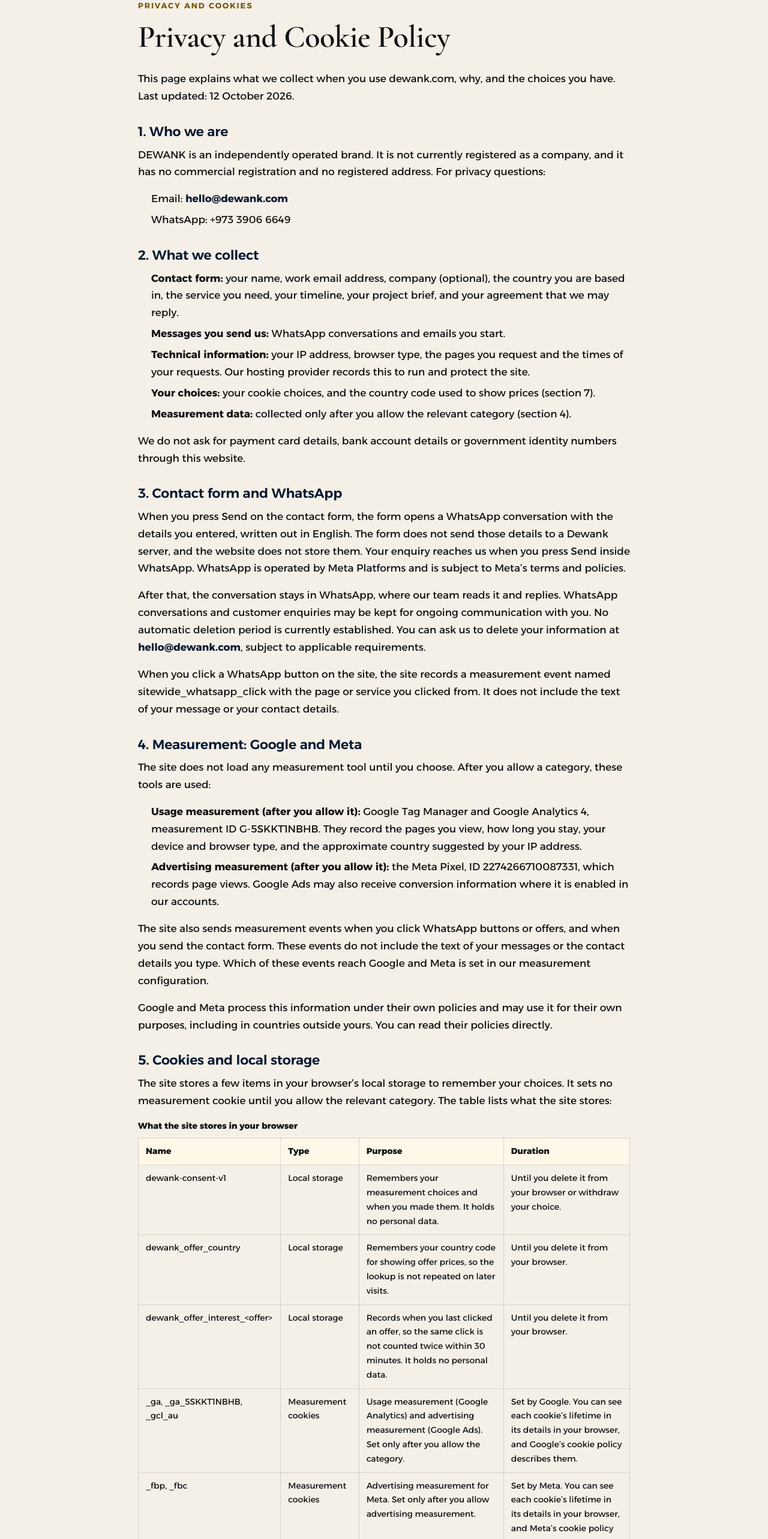
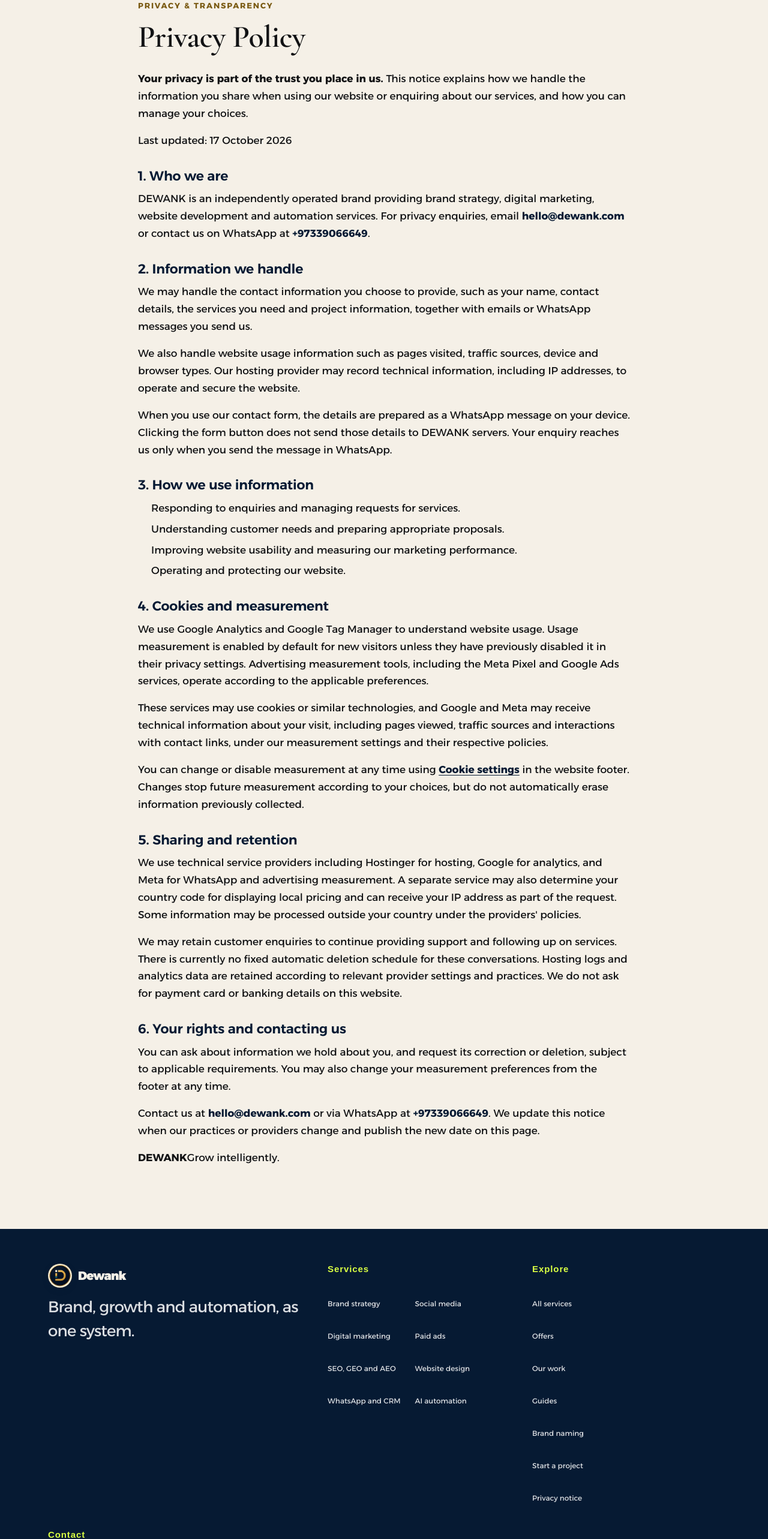
Before and after one commit to mohammedrashad2011-ui/Dewank-2026-website, a Next.js app: page /en/privacy in a window 1280 px wide. Shown: the part 220-2786 px from the top of the page at 60% size. Built offline with nearby package versions, Linux system fonts and the light colour scheme.

Commit message:
Rewrite English privacy policy with matched sections

```diff
--- a/app/(en)/en/privacy/page.tsx
+++ b/app/(en)/en/privacy/page.tsx
@@ -2,13 +2,10 @@ import { EnShell } from "../_en/shell";
 import { enMetadata } from "../_en/metadata";
 import "../_en/styles/privacy.en.css";
 
-// Privacy and cookie policy (English). Short and customer-facing; it describes only what the site's code does.
-// Public access and search indexing are separate settings. The page is public (footer and consent banner link to it).
-// It stays out of search results (noindex) until the owner decides otherwise.
 export const metadata = {
   ...enMetadata(
-    "Privacy and Cookie Policy",
-    "How Dewank handles the details you send us, how cookies and measurement tools work, and the choices you have.",
+    "Privacy Policy",
+    "Learn how DEWANK handles enquiries, website usage information and your privacy choices.",
     "/en/privacy",
   ),
   robots: { index: false, follow: false, nocache: true, googleBot: { index: false, follow: false } },
@@ -17,254 +14,87 @@ export const metadata = {
 function PrivacyPage() {
   return (
     <section className="hero shell privacy">
-      <span className="eyebrow">Privacy and cookies</span>
-      <h1>Privacy and Cookie Policy</h1>
-      <p>
-        This page explains what we collect when you use dewank.com, why, and the choices you have. Last updated: 12 October 2026.
+      <span className="eyebrow">Privacy & transparency</span>
+      <h1>Privacy Policy</h1>
+      <p className="privacy-intro">
+        <strong>Your privacy is part of the trust you place in us.</strong> This notice explains how we handle the information
+        you share when using our website or enquiring about our services, and how you can manage your choices.
       </p>
+      <p className="privacy-updated">Last updated: 17 October 2026</p>
 
       <h2 id="about">1. Who we are</h2>
       <p>
-        DEWANK is an independently operated brand. It is not currently registered as a company, and it has no commercial
-        registration and no registered address. For privacy questions:
+        DEWANK is an independently operated brand providing brand strategy, digital marketing, website development and
+        automation services. For privacy enquiries, email{" "}
+        <a href="mailto:hello@dewank.com">hello@dewank.com</a> or contact us on WhatsApp at{" "}
+        <a href="https://wa.me/97339066649" target="_blank" rel="noopener noreferrer">+97339066649</a>.
       </p>
+
+      <h2 id="information">2. Information we handle</h2>
+      <p>
+        We may handle the contact information you choose to provide, such as your name, contact details, the services
+        you need and project information, together with emails or WhatsApp messages you send us.
+      </p>
+      <p>
+        We also handle website usage information such as pages visited, traffic sources, device and browser types.
+        Our hosting provider may record technical information, including IP addresses, to operate and secure the website.
+      </p>
+      <p>
+        When you use our contact form, the details are prepared as a WhatsApp message on your device. Clicking the form
+        button does not send those details to DEWANK servers. Your enquiry reaches us only when you send the message in WhatsApp.
+      </p>
+
+      <h2 id="purposes">3. How we use information</h2>
       <ul>
-        <li>
-          Email: <a href="mailto:hello@dewank.com">hello@dewank.com</a>
-        </li>
-        <li>
-          WhatsApp: <bdi dir="ltr">+973 3906 6649</bdi>
-        </li>
+        <li>Responding to enquiries and managing requests for services.</li>
+        <li>Understanding customer needs and preparing appropriate proposals.</li>
+        <li>Improving website usability and measuring our marketing performance.</li>
+        <li>Operating and protecting our website.</li>
       </ul>
 
-      <h2 id="collect">2. What we collect</h2>
-      <ul>
-        <li>
-          <strong>Contact form:</strong> your name, work email address, company (optional), the country you are based in, the
-          service you need, your timeline, your project brief, and your agreement that we may reply.
-        </li>
-        <li>
-          <strong>Messages you send us:</strong> WhatsApp conversations and emails you start.
-        </li>
-        <li>
-          <strong>Technical information:</strong> your IP address, browser type, the pages you request and the times of your
-          requests. Our hosting provider records this to run and protect the site.
-        </li>
-        <li>
-          <strong>Your choices:</strong> your cookie choices, and the country code used to show prices (section 7).
-        </li>
-        <li>
-          <strong>Measurement data:</strong> collected only after you allow the relevant category (section 4).
-        </li>
-      </ul>
-      <p>We do not ask for payment card details, bank account details or government identity numbers through this website.</p>
-
-      <h2 id="enquiries">3. Contact form and WhatsApp</h2>
+      <h2 id="measurement">4. Cookies and measurement</h2>
       <p>
-        When you press Send on the contact form, the form opens a WhatsApp conversation with the details you entered, written out
-        in English. The form does not send those details to a Dewank server, and the website does not store them. Your enquiry
-        reaches us when you press Send inside WhatsApp. WhatsApp is operated by Meta Platforms and is subject to Meta&rsquo;s terms
-        and policies.
+        We use Google Analytics and Google Tag Manager to understand website usage. Usage measurement is enabled
+        by default for new visitors unless they have previously disabled it in their privacy settings.
+        Advertising measurement tools, including the Meta Pixel and Google Ads services, operate according
+        to the applicable preferences.
       </p>
       <p>
-        After that, the conversation stays in WhatsApp, where our team reads it and replies. WhatsApp conversations and customer
-        enquiries may be kept for ongoing communication with you. No automatic deletion period is currently established. You can
-        ask us to delete your information at <a href="mailto:hello@dewank.com">hello@dewank.com</a>, subject to applicable
-        requirements.
+        These services may use cookies or similar technologies, and Google and Meta may receive technical information
+        about your visit, including pages viewed, traffic sources and interactions with contact links, under our
+        measurement settings and their respective policies.
       </p>
       <p>
-        When you click a WhatsApp button on the site, the site records a measurement event named{" "}
-        <bdi dir="ltr">sitewide_whatsapp_click</bdi> with the page or service you clicked from. It does not include the text of
-        your message or your contact details.
+        You can change or disable measurement at any time using{" "}
+        <button type="button" className="legal-link-button" data-dewank-consent-open="">Cookie settings</button>{" "}
+        in the website footer. Changes stop future measurement according to your choices, but do not automatically
+        erase information previously collected.
       </p>
 
-      <h2 id="analytics">4. Measurement: Google and Meta</h2>
-      <p>The site does not load any measurement tool until you choose. After you allow a category, these tools are used:</p>
-      <ul>
-        <li>
-          <strong>Usage measurement (after you allow it):</strong> Google Tag Manager and Google Analytics 4, measurement ID{" "}
-          <bdi dir="ltr">G-5SKKT1NBHB</bdi>. They record the pages you view, how long you stay, your device and browser type,
-          and the approximate country suggested by your IP address.
-        </li>
-        <li>
-          <strong>Advertising measurement (after you allow it):</strong> the Meta Pixel, ID <bdi dir="ltr">2274266710087331</bdi>,
-          which records page views. Google Ads may also receive conversion information where it is enabled in our accounts.
-        </li>
-      </ul>
+      <h2 id="sharing">5. Sharing and retention</h2>
       <p>
-        The site also sends measurement events when you click WhatsApp buttons or offers, and when you send the contact form.
-        These events do not include the text of your messages or the contact details you type. Which of these events reach Google
-        and Meta is set in our measurement configuration.
+        We use technical service providers including Hostinger for hosting, Google for analytics, and Meta for
+        WhatsApp and advertising measurement. A separate service may also determine your country code for displaying
+        local pricing and can receive your IP address as part of the request. Some information may be processed
+        outside your country under the providers&apos; policies.
       </p>
       <p>
-        Google and Meta process this information under their own policies and may use it for their own purposes, including in
-        countries outside yours. You can read their policies directly.
+        We may retain customer enquiries to continue providing support and following up on services. There is currently
+        no fixed automatic deletion schedule for these conversations. Hosting logs and analytics data are retained
+        according to relevant provider settings and practices. We do not ask for payment card or banking details on this website.
       </p>
 
-      <h2 id="cookies">5. Cookies and local storage</h2>
+      <h2 id="rights">6. Your rights and contacting us</h2>
       <p>
-        The site stores a few items in your browser&rsquo;s local storage to remember your choices. It sets no measurement cookie
-        until you allow the relevant category. The table lists what the site stores:
-      </p>
-      <div className="legal-table-wrap" tabIndex={0} role="region" aria-label="What the site stores in your browser">
-        <table className="legal-table">
-          <caption>What the site stores in your browser</caption>
-          <thead>
-            <tr>
-              <th scope="col">Name</th>
-              <th scope="col">Type</th>
-              <th scope="col">Purpose</th>
-              <th scope="col">Duration</th>
-            </tr>
-          </thead>
-          <tbody>
-            <tr>
-              <td><bdi dir="ltr">dewank-consent-v1</bdi></td>
-              <td>Local storage</td>
-              <td>Remembers your measurement choices and when you made them. It holds no personal data.</td>
-              <td>Until you delete it from your browser or withdraw your choice.</td>
-            </tr>
-            <tr>
-              <td><bdi dir="ltr">dewank_offer_country</bdi></td>
-              <td>Local storage</td>
-              <td>Remembers your country code for showing offer prices, so the lookup is not repeated on later visits.</td>
-              <td>Until you delete it from your browser.</td>
-            </tr>
-            <tr>
-              <td><bdi dir="ltr">dewank_offer_interest_&lt;offer&gt;</bdi></td>
-              <td>Local storage</td>
-              <td>Records when you last clicked an offer, so the same click is not counted twice within 30 minutes. It holds no personal data.</td>
-              <td>Until you delete it from your browser.</td>
-            </tr>
-            <tr>
-              <td><bdi dir="ltr">_ga</bdi>, <bdi dir="ltr">_ga_5SKKT1NBHB</bdi>, <bdi dir="ltr">_gcl_au</bdi></td>
-              <td>Measurement cookies</td>
-              <td>Usage measurement (Google Analytics) and advertising measurement (Google Ads). Set only after you allow the category.</td>
-              <td>Set by Google. You can see each cookie&rsquo;s lifetime in its details in your browser, and Google&rsquo;s cookie policy describes them.</td>
-            </tr>
-            <tr>
-              <td><bdi dir="ltr">_fbp</bdi>, <bdi dir="ltr">_fbc</bdi></td>
-              <td>Measurement cookies</td>
-              <td>Advertising measurement for Meta. Set only after you allow advertising measurement.</td>
-              <td>Set by Meta. You can see each cookie&rsquo;s lifetime in its details in your browser, and Meta&rsquo;s cookie policy describes them.</td>
-            </tr>
-          </tbody>
-        </table>
-      </div>
-
-      <h2 id="consent">6. Your consent, refusal and withdrawal</h2>
-      <ul>
-        <li>
-          On your first visit usage measurement is on by default. Advertising measurement (Google Ads and the Meta Pixel) stays
-          off until you turn it on.
-        </li>
-        <li>Refusing measurement does not affect how you use the site or the services you request.</li>
-        <li>
-          You can change or withdraw your choice at any time from{" "}
-          <button type="button" className="legal-link-button" data-dewank-consent-open="">Cookie settings</button>{" "}
-          at the bottom of any page. Withdrawing reloads the page without the measurement tools and removes the measurement
-          cookies that this browser holds for this site.
-        </li>
-        <li>
-          Withdrawal stops future collection. It does not reverse data that Google or Meta received before you withdrew. To ask
-          Google or Meta to delete such data, use their own tools, or contact us and we will point you to them.
-        </li>
-      </ul>
-
-      <h2 id="country">7. Country and offer prices</h2>
-      <p>
-        Offer pages on the Arabic site, and the offers section of the Arabic homepage, show each offer&rsquo;s price in your
-        country&rsquo;s currency, using the approved prices for Saudi Arabia, the United Arab Emirates, Bahrain, Kuwait, Qatar and
-        Oman. To find your country, the site uses one of two methods:
-      </p>
-      <ul>
-        <li>a country you have already saved in your browser under the key <bdi dir="ltr">dewank_offer_country</bdi>;</li>
-        <li>
-          if no country is saved, a request for your country code to the third-party service{" "}
-          <bdi dir="ltr">api.country.is</bdi>. Your browser sends this request directly to that service, and, like any web
-          request, it can include your IP address. On the Arabic homepage the request starts about 6.5 seconds after the page
-          loads. On Arabic offer pages it starts when the browser is idle, and no later than about three seconds after the page
-          loads. At present you are not asked to consent to it. We are reviewing this request as part of our ongoing privacy
-          review, and we will update this page if the way it works changes.
-        </li>
-      </ul>
-      <p>
-        The site stores only the country code, not your IP address. You can remove a saved country by clearing this site&rsquo;s
-        data in your browser. If your country has no approved price, the site shows the US dollar price. If your country cannot be
-        determined, the site shows the Saudi riyal price, which is the default on the Arabic site.
+        You can ask about information we hold about you, and request its correction or deletion, subject to
+        applicable requirements. You may also change your measurement preferences from the footer at any time.
       </p>
       <p>
-        On the English site, offer prices are shown in US dollars, and the site does not request your country from{" "}
-        <bdi dir="ltr">api.country.is</bdi>. If you saved a country on the Arabic site, the English site shows that country&rsquo;s
-        approved price where one exists, and otherwise keeps the US dollar price. No amount is converted from one currency to
-        another.
+        Contact us at <a href="mailto:hello@dewank.com">hello@dewank.com</a> or via WhatsApp at{" "}
+        <a href="https://wa.me/97339066649" target="_blank" rel="noopener noreferrer">+97339066649</a>.
+        We update this notice when our practices or providers change and publish the new date on this page.
       </p>
-
-      <h2 id="recipients">8. Who receives your information</h2>
-      <ul>
-        <li>The Dewank team, to reply to your enquiries and messages.</li>
-        <li>Meta, for WhatsApp, and for the Meta Pixel after you allow advertising measurement.</li>
-        <li>Google, for Google Tag Manager, Google Analytics 4 and Google Ads after you allow the relevant category.</li>
-        <li>The third-party service <bdi dir="ltr">api.country.is</bdi>, to determine your country as section 7 explains.</li>
-        <li>
-          <bdi dir="ltr">Hostinger</bdi>, the hosting provider that runs the site and records server logs.
-        </li>
-      </ul>
-      <p>
-        We do not currently use an email delivery provider or a customer-relationship system connected to the site. If we appoint
-        a processor later, this section will name it and its role.
-      </p>
-
-      <h2 id="transfers">9. International transfers</h2>
-      <p>
-        Google, Meta, Hostinger and the country service may process information outside your country, including outside the Gulf
-        Cooperation Council, under their own policies.
-      </p>
-
-      <h2 id="retention">10. How long we keep information</h2>
-      <ul>
-        <li>Browser storage: until you delete it or withdraw your choice, as section 5 describes.</li>
-        <li>
-          Server logs: kept under the data-retention practices of our hosting provider, <bdi dir="ltr">Hostinger</bdi>. See its
-          privacy policy for details.
-        </li>
-        <li>
-          Enquiries and WhatsApp conversations: may be kept for ongoing communication, as section 3 describes. No automatic
-          deletion period is currently established. You can ask us to delete them at{" "}
-          <a href="mailto:hello@dewank.com">hello@dewank.com</a>, subject to applicable requirements.
-        </li>
-        <li>Measurement data: according to the retention settings in our Google and Meta accounts.</li>
-      </ul>
-
-      <h2 id="rights">11. Your rights</h2>
-      <p>Depending on the laws that apply to our processing, you have the right to:</p>
-      <ul>
-        <li>ask what personal information we hold about you and how we process it;</li>
-        <li>ask us to correct information that is inaccurate;</li>
-        <li>ask us to delete information that is no longer needed, or that was processed on the basis of consent you have withdrawn;</li>
-        <li>withdraw your consent at any time, as section 6 describes.</li>
-      </ul>
-      <p>
-        To exercise these rights, email <a href="mailto:hello@dewank.com">hello@dewank.com</a> or message us on WhatsApp at{" "}
-        <bdi dir="ltr">+973 3906 6649</bdi>. We respond within the time the applicable laws set. In Saudi Arabia, the implementing
-        regulations of the Personal Data Protection Law set a period of 30 days, which can be extended in some cases. We may ask
-        you to confirm your identity before we act.
-      </p>
-      <p>
-        If you believe our processing breaches the applicable law, you can complain to the competent data protection authority in
-        your country. In Saudi Arabia, that authority is the Saudi Data and Artificial Intelligence Authority (SDAIA).
-      </p>
-
-      <h2 id="children">12. Children&rsquo;s privacy</h2>
-      <p>
-        Our site and services are intended for businesses and adults. We do not knowingly collect personal information from
-        children. If you believe a child has sent us information, contact us and we will delete it.
-      </p>
-
-      <h2 id="updates">13. Changes to this policy</h2>
-      <p>
-        We post any change to this page and show the date of the last update at the top. Last updated: 12 October 2026.
-      </p>
+      <p className="privacy-signoff"><strong>DEWANK</strong><span>Grow intelligently.</span></p>
     </section>
   );
 }
```
